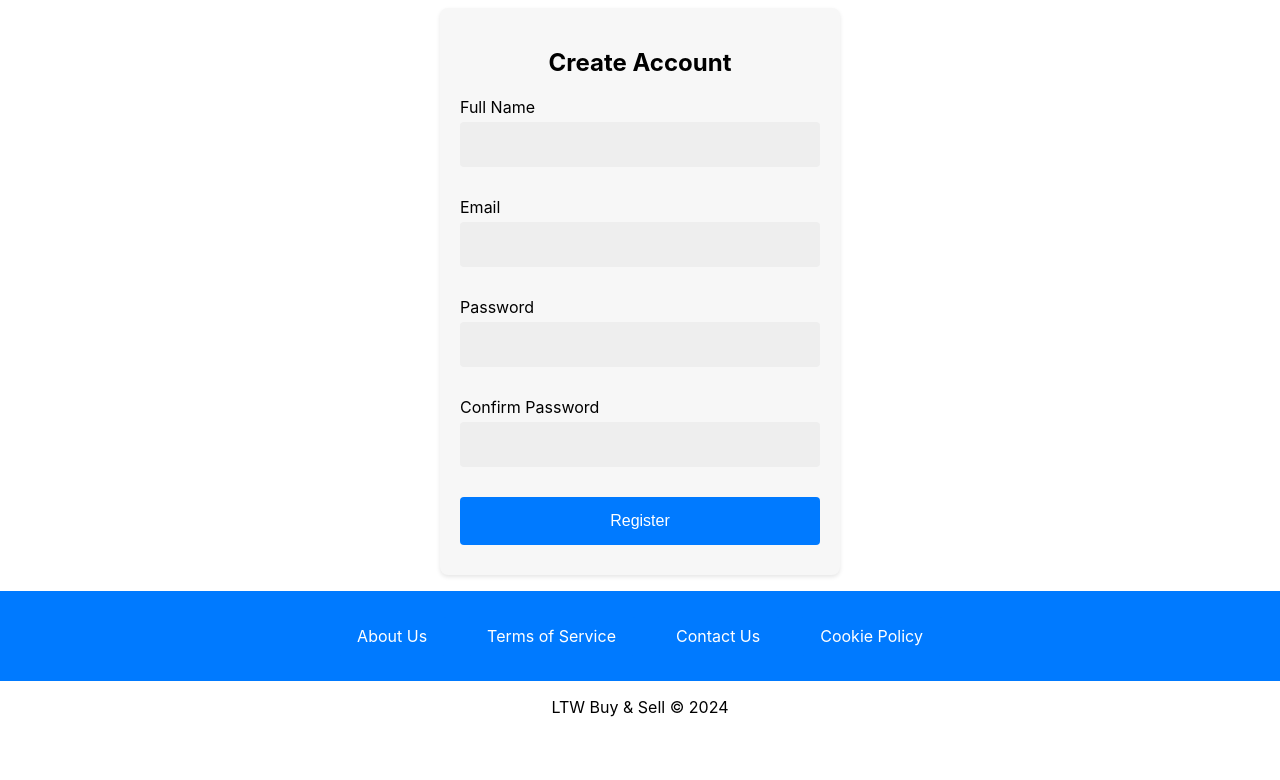
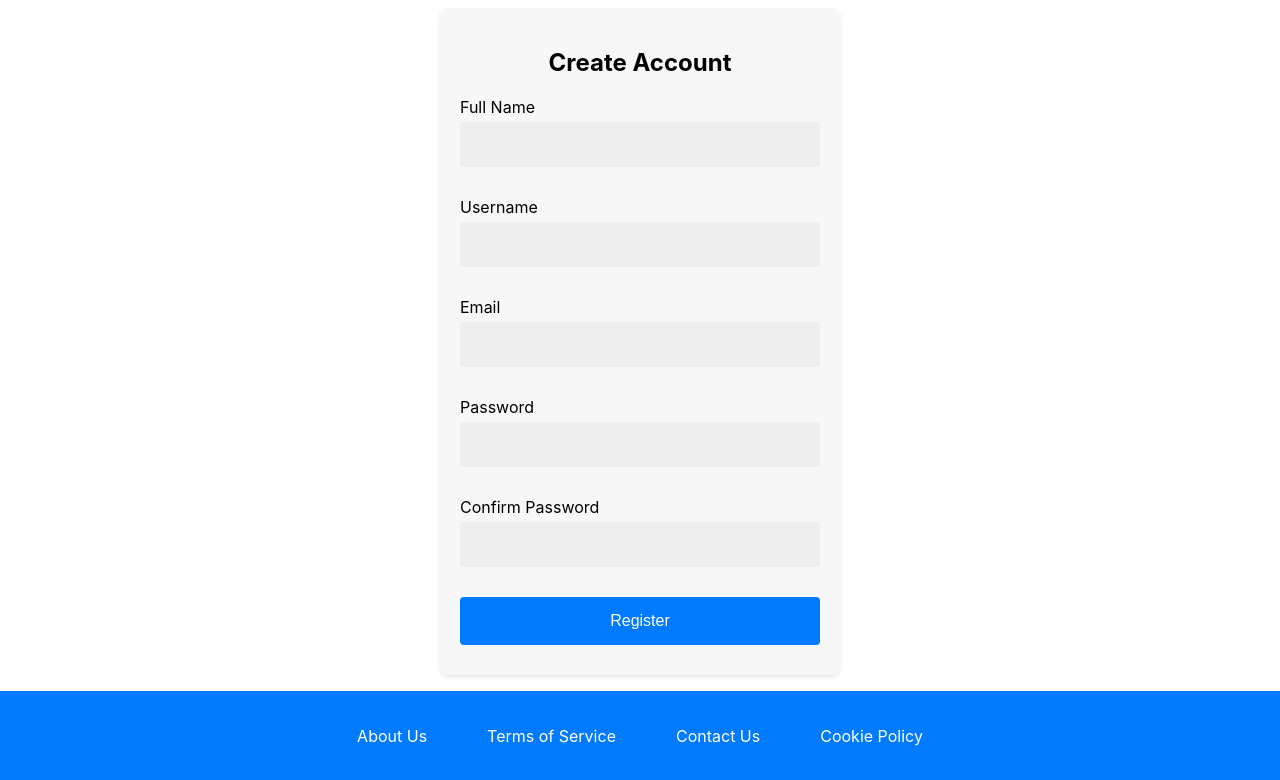
Before and after one commit to GoncaloMatias1/LTW_Project_ReVive, a PHP site: page /pages/register.php in a window 1280 px wide. Shown: the part 144-924 px from the top of the page. Before the commit the page ends 861 px from the top, so only its background shows below. Run offline with PHP 8.4, Linux system fonts and the light colour scheme.

Commit message:
Username fix

```diff
--- a/actions/action_register.php
+++ b/actions/action_register.php
@@ -8,6 +8,7 @@ $db = getDatabaseConnection();
 
 if ($_SERVER['REQUEST_METHOD'] == 'POST') {
     $name = $_POST['name'];
+    $username = $_POST['username'];
     $email = $_POST['email'];
     $password = $_POST['password'];
     $confirm_password = $_POST['confirm_password'];
@@ -17,7 +18,7 @@ if ($_SERVER['REQUEST_METHOD'] == 'POST') {
     }
 
     $is_admin = false;
-    $registration_success = Users::insertUser($db, $name, $email, $email, $password, $is_admin);
+    $registration_success = Users::insertUser($db, $name, $username, $email, $password, $is_admin);
 
     if ($registration_success) {
         echo "User successfully registered.";
--- a/pages/register.php
+++ b/pages/register.php
@@ -13,6 +13,9 @@ drawHeader('Register', 'register', false, $session);
 
         <label for="name">Full Name</label>
         <input type="text" id="name" name="name" required>
+
+        <label for="username">Username</label>
+        <input type="text" id="username" name="username" required>
 
         <label for="email">Email</label>
         <input type="email" id="email" name="email" required>
```
